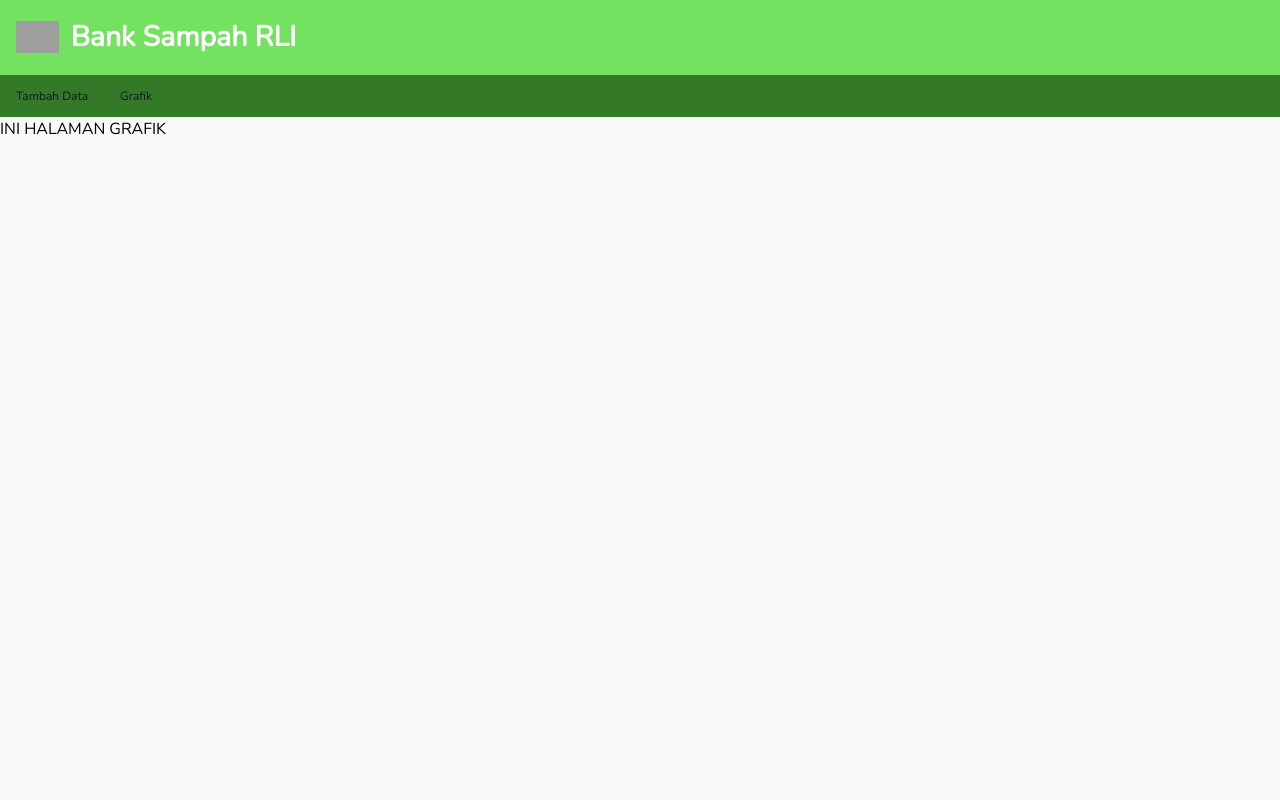
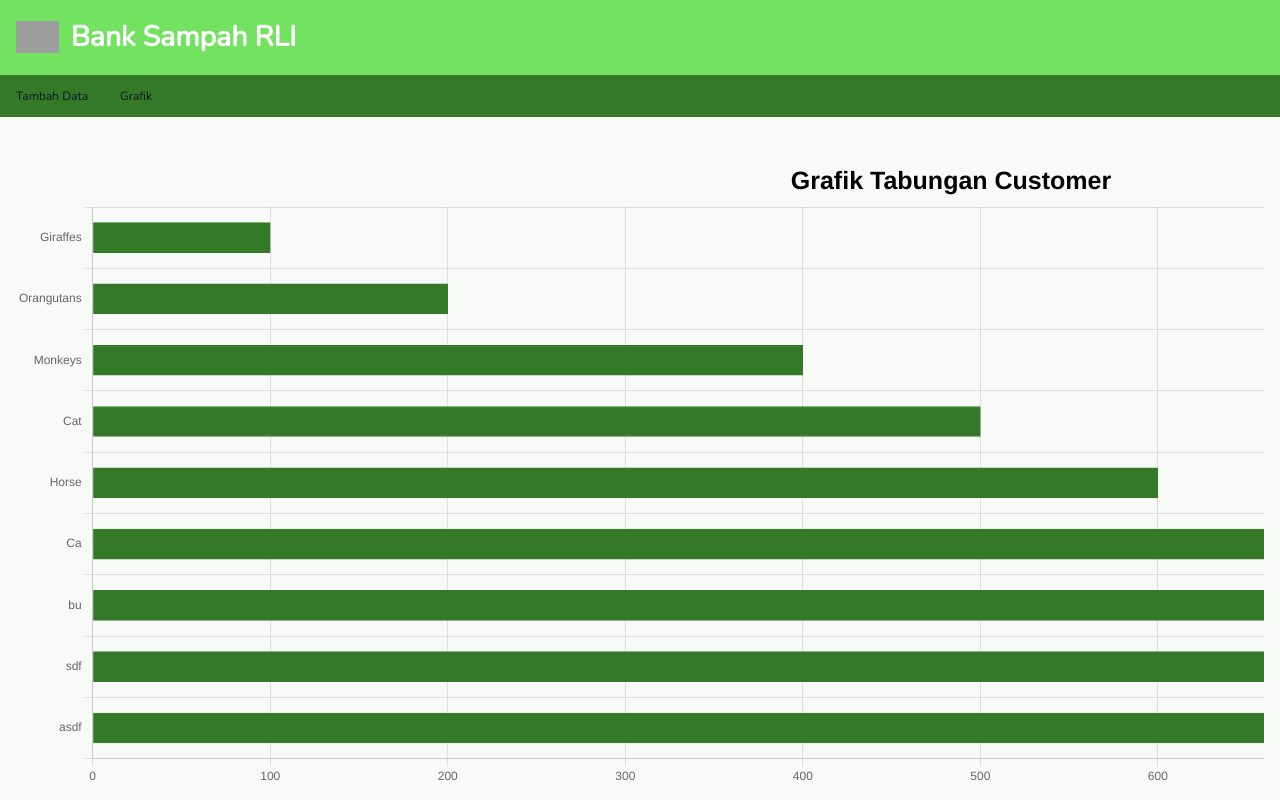
Before and after one commit to rlinusantara/bank-sampah, a Next.js app: page /grafik in a window 1280 px wide. Shown: the top 800 px of the page. Built offline with nearby package versions, Linux system fonts and the light colour scheme; grey boxes are pictures that could not be loaded.

Commit message:
grafik tabungan customer

```diff
--- /dev/null
+++ b/src/app/components/barChart.js
@@ -0,0 +1,81 @@
+"use client";
+
+import {
+  Chart as ChartJS,
+  BarElement,
+  CategoryScale,
+  LinearScale,
+  Title,
+  Tooltip,
+  Legend,
+} from "chart.js";
+import { Bar } from "react-chartjs-2";
+
+ChartJS.register(
+  CategoryScale,
+  LinearScale,
+  BarElement,
+  Title,
+  Tooltip,
+  Legend
+);
+
+export default function HorizontalBarChart() {
+  const data = {
+    labels: [
+      "Giraffes",
+      "Orangutans",
+      "Monkeys",
+      "Cat",
+      "Horse",
+      "Ca",
+      "bu",
+      "sdf",
+      "asdf",
+    ],
+    datasets: [
+      {
+        label: "Tabungan",
+        data: [100, 200, 400, 500, 600, 700, 800, 900, 1000],
+        backgroundColor: ["#347928"],
+        borderColor: ["#347928"],
+        borderWidth: 1,
+        barThickness: 30,
+      },
+    ],
+  };
+
+  const options = {
+    indexAxis: "y",
+    responsive: true,
+    maintainAspectRatio: false,
+    plugins: {
+      legend: {
+        position: "top",
+        display: false,
+      },
+      title: {
+        display: true,
+        text: "Grafik Tabungan Customer",
+        font: {
+          size: 25,
+          weight: "bold",
+        },
+        color: "#00000",
+      },
+    },
+  };
+
+  const barSpacing = 40;
+  const dynamicHeight = data.labels.length * (30 + barSpacing);
+
+  return (
+    <div className=" overflow-auto w-full">
+      <div style={{ width: "1870px", height: `${dynamicHeight}px` }}>
+        {" "}
+        {/* Lebar grafik bisa lebih besar */}
+        <Bar data={data} options={options} />
+      </div>
+    </div>
+  );
+}
--- a/src/app/grafik/page.js
+++ b/src/app/grafik/page.js
@@ -1,12 +1,23 @@
+import HorizontalBarChart from "../components/barChart";
 import Layout from "../components/layout";
+
 const Grafik = () => {
   return (
     <>
       <Layout>
-            <h1>INI HALAMAN GRAFIK</h1>
+        <section className="px-4 mt-10 mb-20">
+          <HorizontalBarChart />
+        </section>
+
+        <section className="flex justify-end w-full px-10 mb-10 cursor-pointer">
+          <section className="w-24 border flex flex-col items-center justify-center rounded-sm border-gray-300">
+            <img src="/excel.png" alt="exel" />
+            <p className="font-medium text-sm">Export ke excel</p>
+          </section>
+        </section>
       </Layout>
     </>
   );
-}
+};
 
 export default Grafik;
```
Also changed, not shown: public/excel.png (added), 1 other file (tests, documents, lock files or other folders). Lines whose indentation alone changed are shown as unchanged.
